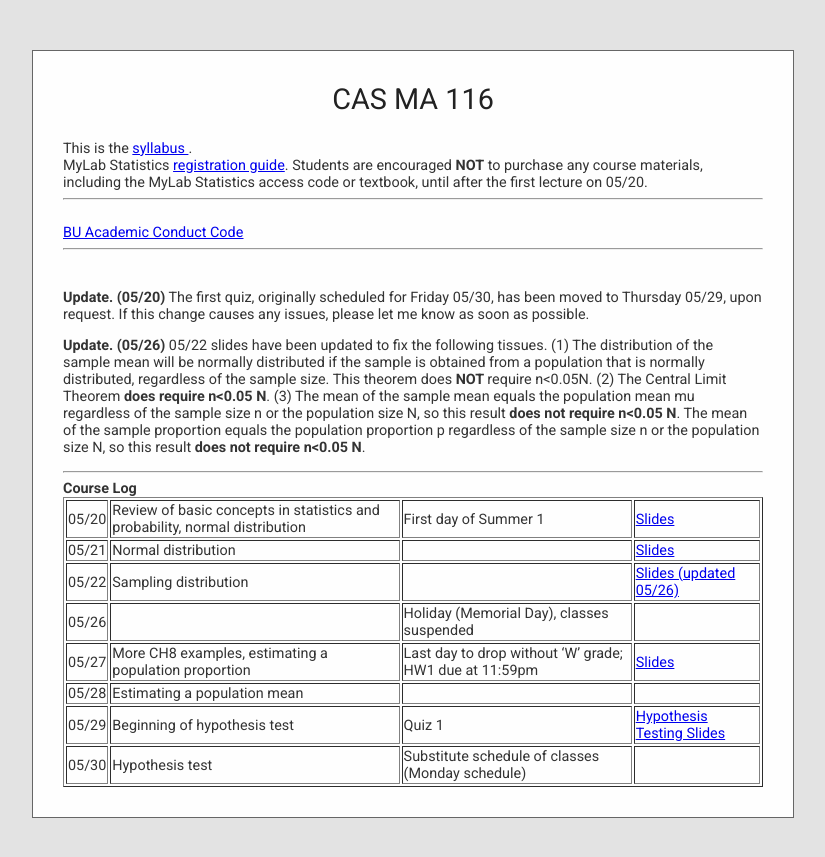
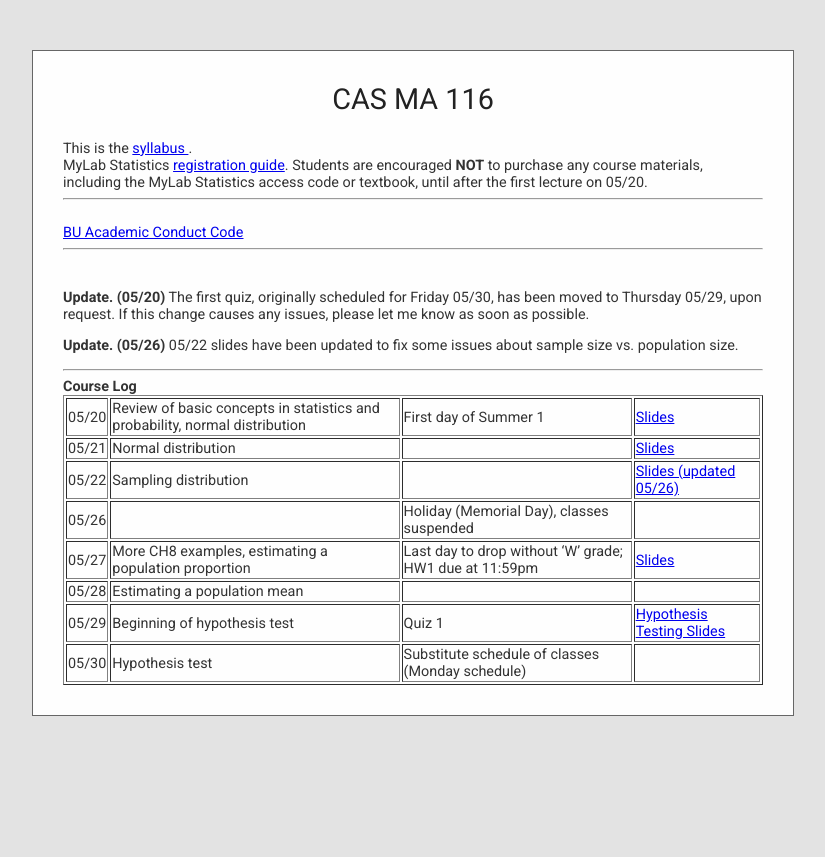
Before and after one commit to cesail/cesail.github.io, a Jekyll site: the page built from courses/25s1ma116/index.html, in a window 1280 px wide and 900 px high. Shown: the top 857 px of the window, without its empty margins (227-1052 px from the left). Built offline with Jekyll 4.4.1, drawn with Linux system fonts in a browser that asks for light colours; some web fonts are replaced; a script that is not in the unit is left out.

Commit message:
Update index.html

```diff
--- a/courses/25s1ma116/index.html
+++ b/courses/25s1ma116/index.html
@@ -75,11 +75,7 @@
 If this change causes any issues, please let me know as soon as possible.
 </p>
 
-<p><b>Update. (05/26)</b>  05/22 slides have been updated to fix the following tissues. (1) The distribution of the sample mean will be normally
-  distributed if the sample is obtained from a population that is normally distributed, regardless of the sample size. This theorem does <b> NOT </b>
-  require n<0.05N. (2) The Central Limit Theorem  <b> does  require n<0.05 N</b>. (3) The mean of the sample mean equals the population mean mu regardless of the sample
-    size n or the population size N, so this result <b> does not require n<0.05 N</b>.  The mean of the sample proportion equals the population proportion p regardless of the sample
-    size n or the population size N, so this result <b> does not require n<0.05 N</b>.
+<p><b>Update. (05/26)</b>  05/22 slides have been updated to fix some issues about sample size vs. population size.
 </p>
 <hr>
 <b> Course Log</b> <br>
```
